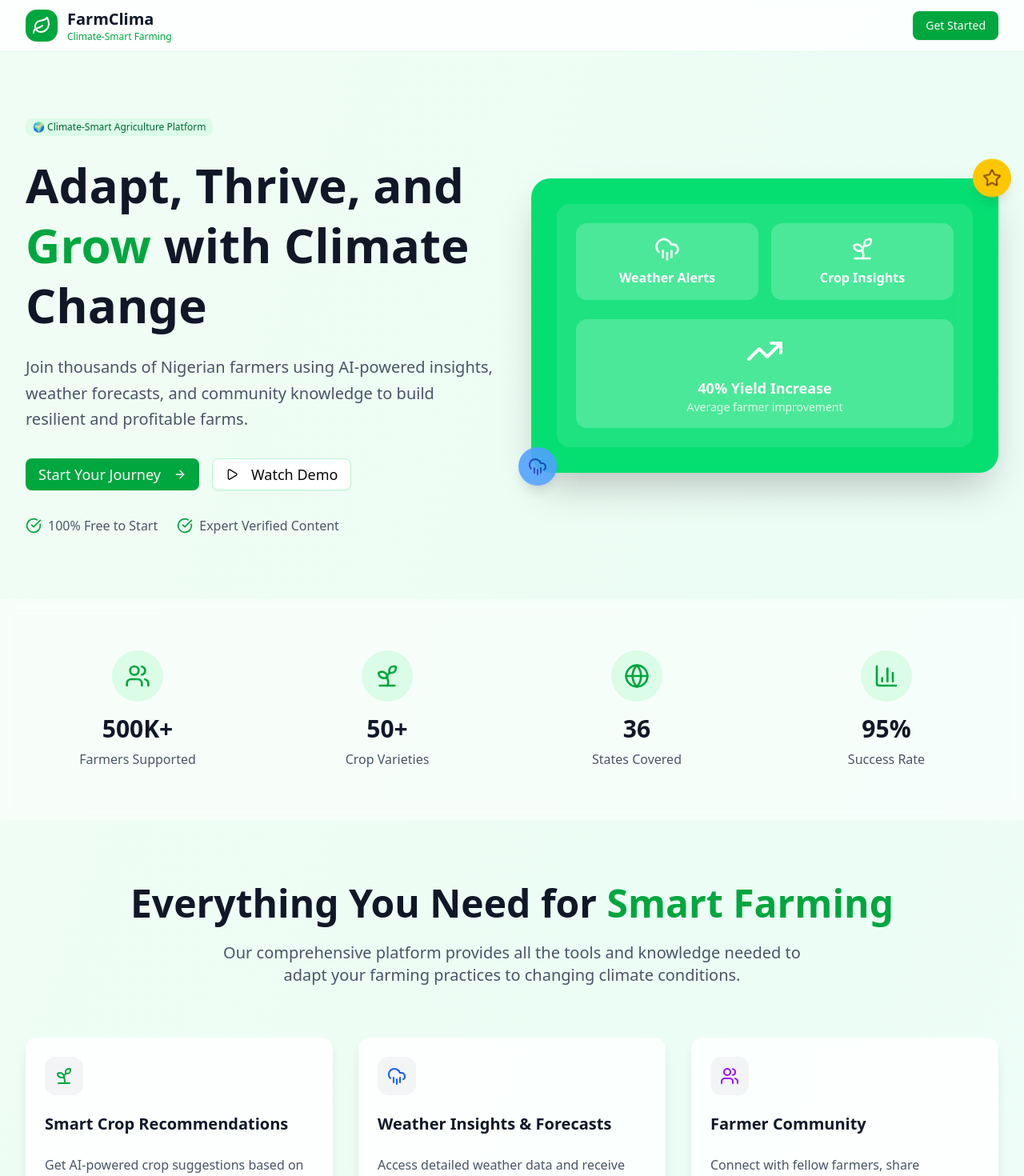
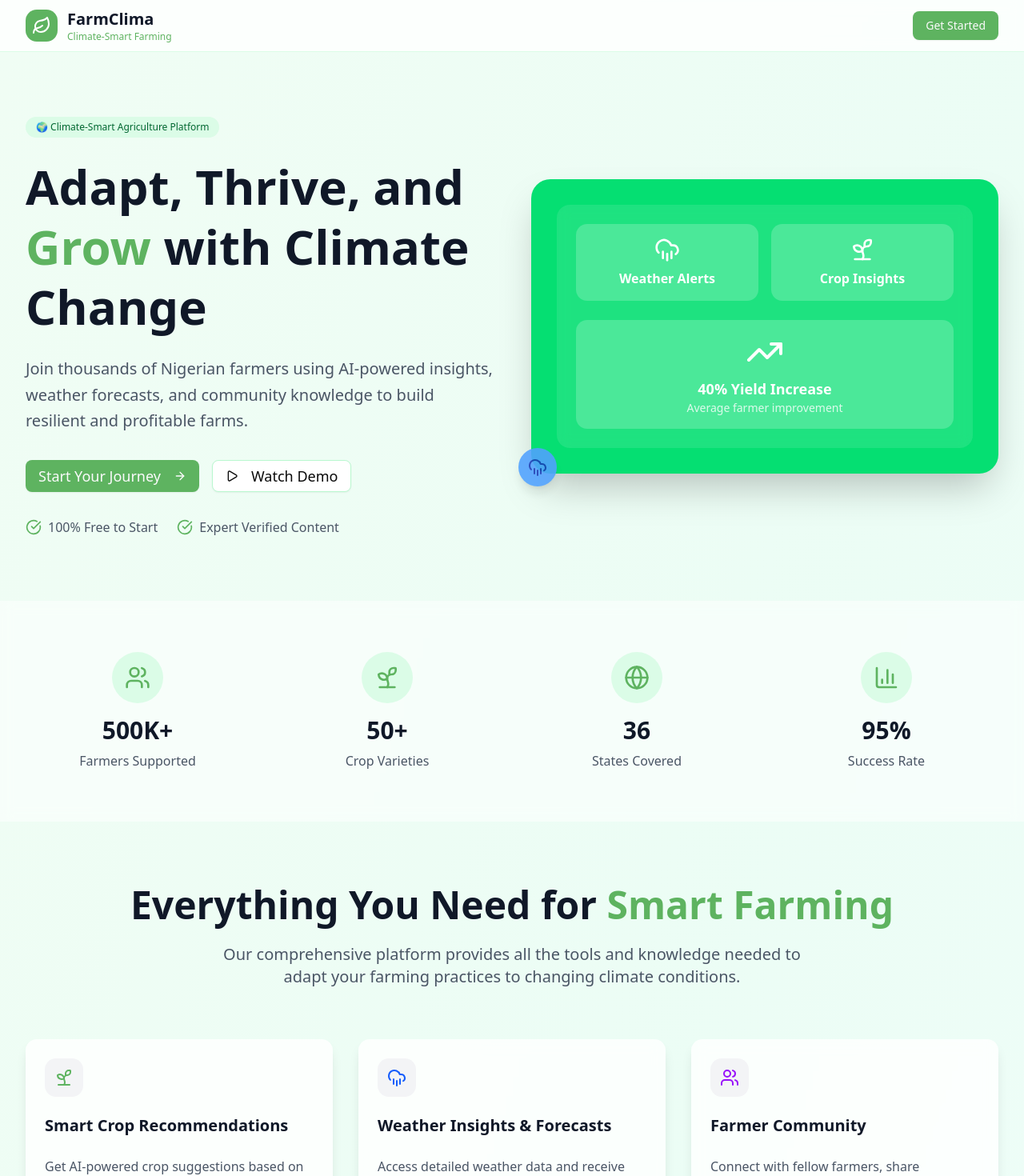
Before and after one commit to Tosmel2/FarmWise_App, a React (Vite) app: page / in a window 1280 px wide. Shown: the top 1470 px of the page at 80% size. Built offline with nearby package versions, Linux system fonts and the light colour scheme.

Commit message:
Color modification

```diff
--- a/src/pages/Forum.jsx
+++ b/src/pages/Forum.jsx
@@ -177,7 +177,7 @@ export default function Forum() {
                             <span>{post.replies_count || 0}</span>
                           </div>
                           {post.is_solved && (
-                            <div className="flex items-center gap-1 text-green-600">
+                            <div className="flex items-center gap-1 text-[#5EB360]">
                               <CheckCircle className="w-4 h-4" />
                               <span>Solved</span>
                             </div>
--- a/src/pages/Landing.jsx
+++ b/src/pages/Landing.jsx
@@ -55,7 +55,7 @@ export default function Landing() {
       icon: Sprout,
       title: "Smart Crop Recommendations",
       description: "Get AI-powered crop suggestions based on your location, soil type, and climate conditions.",
-      color: "text-green-600"
+      color: "text-[#5EB360]"
     },
     {
       icon: CloudRain,
@@ -124,18 +124,18 @@ export default function Landing() {
         <div className="max-w-7xl mx-auto px-4 sm:px-6 lg:px-8">
           <div className="flex justify-between items-center h-16">
             <div className="flex items-center gap-3">
-              <div className="w-10 h-10 bg-green-600 to-emerald-600 rounded-xl flex items-center justify-center">
+              <div className="w-10 h-10 bg-[#5EB360] to-emerald-600 rounded-xl flex items-center justify-center">
                 <Leaf className="w-6 h-6 text-white" />
               </div>
               <div>
                 <h1 className="text-xl font-bold text-gray-900">FarmClima</h1>
-                <p className="text-xs text-green-600">Climate-Smart Farming</p>
+                <p className="text-xs text-[#5EB360]">Climate-Smart Farming</p>
               </div>
             </div>
             <Button
               onClick={handleGetStarted}
               disabled={isLoading}
-              className="bg-green-600 hover:bg-green-700 cursor-pointer"
+              className="bg-[#5EB360] hover:bg-green-700 cursor-pointer"
             >
               {isLoading ? "Loading..." : "Get Started"}
             </Button>
@@ -148,12 +148,12 @@ export default function Landing() {
         <div className="max-w-7xl mx-auto">
           <div className="grid lg:grid-cols-2 gap-12 items-center">
             <div>
-              <Badge className="bg-green-100 text-green-800 mb-6">
+              <Badge className="bg-green-100 text-green-800 mb-6 p-1 px-3 rounded-full ">
                 🌍 Climate-Smart Agriculture Platform
               </Badge>
               <h1 className="text-4xl md:text-6xl font-bold text-gray-900 mb-6 leading-tight">
                 Adapt, Thrive, and
-                <span className="text-green-600"> Grow</span> with
+                <span className="text-[#5EB360]"> Grow</span> with
                 Climate Change
               </h1>
               <p className="text-xl text-gray-600 mb-8 leading-relaxed">
@@ -165,7 +165,7 @@ export default function Landing() {
                   size="lg"
                   onClick={handleGetStarted}
                   disabled={isLoading}
-                  className="bg-green-600 hover:bg-green-700 text-lg px-8 py-4"
+                  className="bg-[#5EB360] hover:bg-green-700 text-lg px-8 py-4"
                 >
                   {isLoading ? (
                     "Getting Started..."
@@ -187,11 +187,11 @@ export default function Landing() {
               </div>
               <div className="flex items-center gap-6 mt-8">
                 <div className="flex items-center gap-2">
-                  <CheckCircle className="w-5 h-5 text-green-600" />
+                  <CheckCircle className="w-5 h-5 text-[#5EB360]" />
                   <span className="text-gray-600">100% Free to Start</span>
                 </div>
                 <div className="flex items-center gap-2">
-                  <CheckCircle className="w-5 h-5 text-green-600" />
+                  <CheckCircle className="w-5 h-5 text-[#5EB360]" />
                   <span className="text-gray-600">Expert Verified Content</span>
                 </div>
               </div>
@@ -221,9 +221,9 @@ export default function Landing() {
               </div>
 
               {/* Floating elements */}
-              <div className="absolute -top-4 -right-4 bg-yellow-400 rounded-full p-3 shadow-lg animate-bounce">
+              {/* <div className="absolute -top-4 -right-4 bg-yellow-400 rounded-full p-3 shadow-lg animate-bounce">
                 <Star className="w-6 h-6 text-yellow-800" />
-              </div>
+              </div> */}
               <div className="absolute -bottom-4 -left-4 bg-blue-400 rounded-full p-3 shadow-lg animate-pulse">
                 <CloudRain className="w-6 h-6 text-blue-800" />
               </div>
@@ -239,7 +239,7 @@ export default function Landing() {
             {stats.map((stat, index) => (
               <div key={index} className="text-center">
                 <div className="w-16 h-16 bg-green-100 rounded-full flex items-center justify-center mx-auto mb-4">
-                  <stat.icon className="w-8 h-8 text-green-600" />
+                  <stat.icon className="w-8 h-8 text-[#5EB360]" />
                 </div>
                 <div className="text-3xl font-bold text-gray-900 mb-2">{stat.number}</div>
                 <div className="text-gray-600">{stat.label}</div>
@@ -255,7 +255,7 @@ export default function Landing() {
           <div className="text-center mb-16">
             <h2 className="text-3xl md:text-5xl font-bold text-gray-900 mb-6">
               Everything You Need for
-              <span className="text-green-600"> Smart Farming</span>
+              <span className="text-[#5EB360]"> Smart Farming</span>
             </h2>
             <p className="text-xl text-gray-600 max-w-3xl mx-auto">
               Our comprehensive platform provides all the tools and knowledge needed
@@ -274,7 +274,7 @@ export default function Landing() {
                 </CardHeader>
                 <CardContent>
                   <p className="text-gray-600 leading-relaxed">{feature.description}</p>
-                  <Button variant="ghost" className="mt-4 p-0 h-auto text-green-600 hover:text-green-700">
+                  <Button variant="ghost" className="mt-4 p-0 h-auto text-[#5EB360] hover:text-green-700">
                     Learn more
                     <ChevronRight className="w-4 h-4 ml-1" />
                   </Button>
@@ -338,7 +338,7 @@ export default function Landing() {
           <div className="text-center mb-16">
             <h2 className="text-3xl md:text-5xl font-bold text-gray-900 mb-6">
               Trusted by Farmers
-              <span className="text-green-600"> Across Nigeria</span>
+              <span className="text-[#5EB360]"> Across Nigeria</span>
             </h2>
             <p className="text-xl text-gray-600">
               See how FarmClima is helping farmers increase yields and build resilience
@@ -383,7 +383,7 @@ export default function Landing() {
               size="lg"
               onClick={handleGetStarted}
               disabled={isLoading}
-              className="bg-green-600 hover:bg-green-700 text-lg px-8 py-4"
+              className="bg-[#5EB360] hover:bg-green-700 text-lg px-8 py-4"
             >
               {isLoading ? (
                 "Getting Started..."
@@ -423,7 +423,7 @@ export default function Landing() {
           <div className="grid md:grid-cols-4 gap-8">
             <div>
               <div className="flex items-center gap-3 mb-4">
-                <div className="w-10 h-10 bg-green-600 rounded-xl flex items-center justify-center">
+                <div className="w-10 h-10 bg-[#5EB360] rounded-xl flex items-center justify-center">
                   <Leaf className="w-6 h-6 text-white" />
                 </div>
                 <div>
--- a/src/pages/PostDetails.jsx
+++ b/src/pages/PostDetails.jsx
@@ -99,7 +99,7 @@ export default function PostDetails() {
                 <span>{format(new Date(post.created_date), "MMM d, yyyy")}</span>
               </div>
               {post.is_solved && (
-                <div className="flex items-center gap-1 text-green-600">
+                <div className="flex items-center gap-1 text-[#5EB360]">
                   <CheckCircle className="w-4 h-4" />
                   <span>Solved</span>
                 </div>
--- a/src/pages/Recommendations.jsx
+++ b/src/pages/Recommendations.jsx
@@ -221,7 +221,7 @@ export default function Recommendations() {
                     <CardHeader>
                       <div className="flex items-center justify-between">
                         <CardTitle className="flex items-center gap-2">
-                          <Sprout className="w-5 h-5 text-green-600" />
+                          <Sprout className="w-5 h-5 text-[#5EB360]" />
                           {rec.crop_name}
                         </CardTitle>
                         <Badge className={getResilienceColor(rec.climate_resilience_score)}>
--- a/src/pages/Weather.jsx
+++ b/src/pages/Weather.jsx
@@ -327,7 +327,7 @@ export default function Weather() {
                         {insight.insight_type === 'rainfall_forecast' && <CloudRain className="w-5 h-5 text-blue-600" />}
                         {insight.insight_type === 'temperature_alert' && <Thermometer className="w-5 h-5 text-red-600" />}
                         {insight.insight_type === 'drought_warning' && <Sun className="w-5 h-5 text-orange-600" />}
-                        {insight.insight_type === 'planting_window' && <Calendar className="w-5 h-5 text-green-600" />}
+                        {insight.insight_type === 'planting_window' && <Calendar className="w-5 h-5 text-[#5EB360]" />}
                         {!['rainfall_forecast', 'temperature_alert', 'drought_warning', 'planting_window'].includes(insight.insight_type) && <AlertTriangle className="w-5 h-5 text-yellow-600" />}
                         {insight.title}
                       </CardTitle>
```
Also changed, not shown: src/pages/Profile.jsx (+7 -7 lines).
